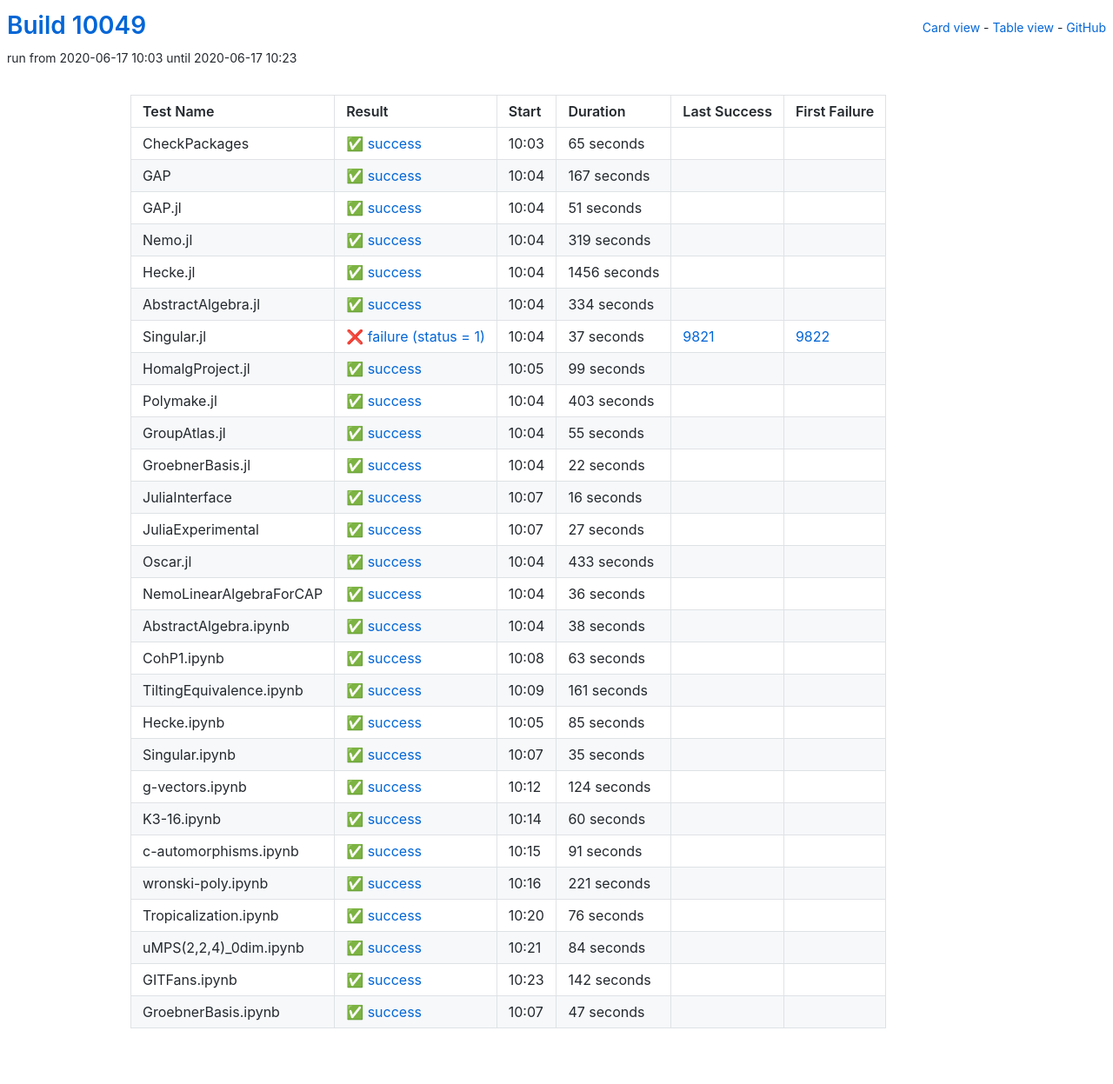
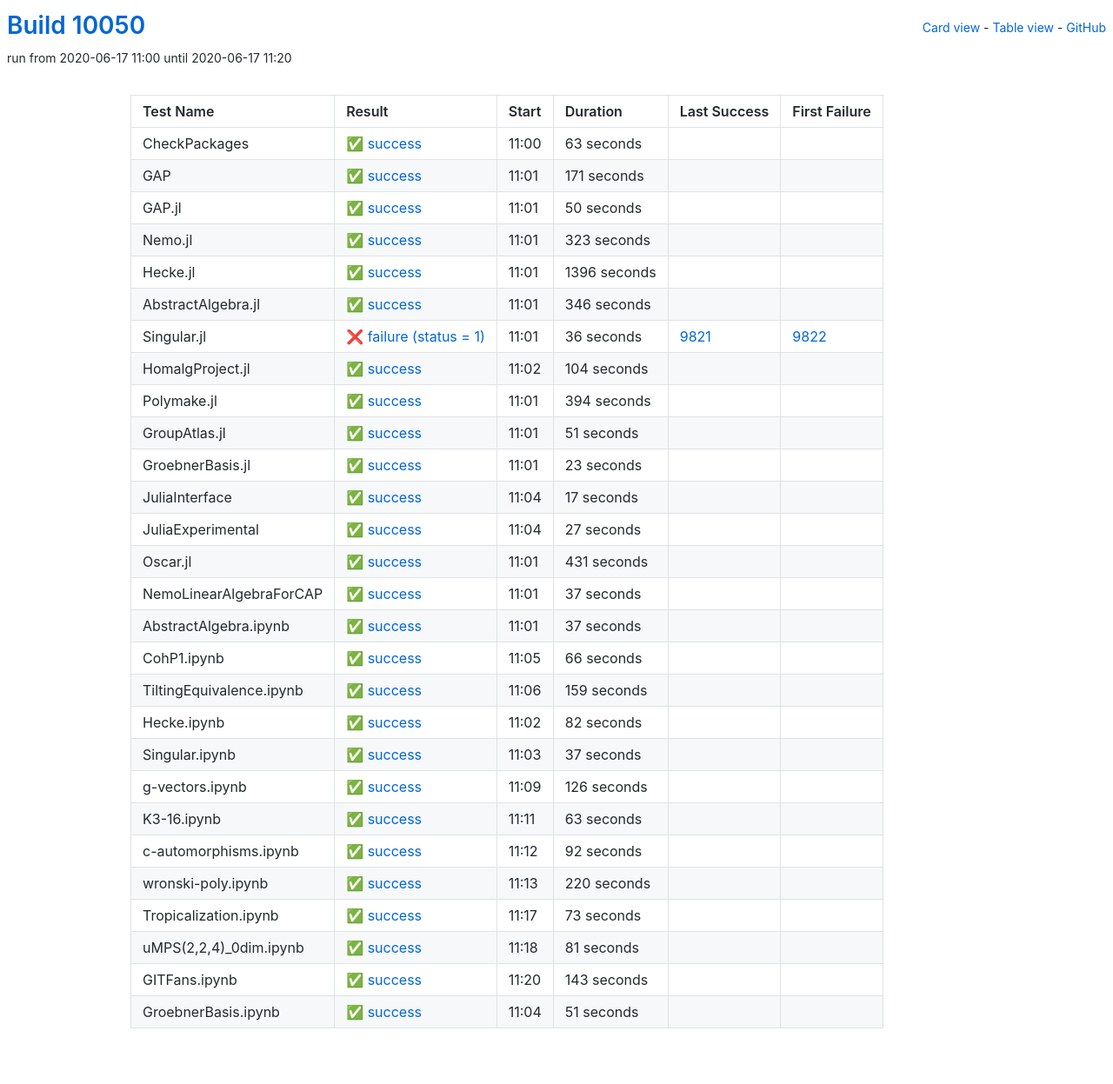
Before and after one commit to oscar-system/oscar-ci-status, a Jekyll site: the page built from table.html, in a window 1280 px wide. Shown: the whole page at 87% size. Built offline with Jekyll 4.4.1, drawn with Linux system fonts in a browser that asks for light colours.

Commit message:
Build #10050

```diff
--- a/_data/ci.yml
+++ b/_data/ci.yml
@@ -1,6 +1,6 @@
 ---
-build: 10049
-build_url: https://oscarci.mathematik.uni-kl.de/job/oscar/10049/
+build: 10050
+build_url: https://oscarci.mathematik.uni-kl.de/job/oscar/10050/
 job: oscar
 organization: oscar-system
 repo: oscar-ci-status
@@ -8,32 +8,116 @@
 tests:
 - name: CheckPackages
   id: checkpackages
-  log: https://oscarci.mathematik.uni-kl.de/job/oscar/10049/artifact/logs/build-10049/CheckPackages.log
-  start: 2020-06-17 10:03
+  log: https://oscarci.mathematik.uni-kl.de/job/oscar/10050/artifact/logs/build-10050/CheckPackages.log
+  start: 2020-06-17 11:00
   success: true
   exitcode: 0
   status: success
-  duration: 65
+  duration: 63
   last_success: false
   last_success_url:
   first_failure: false
   first_failure_url:
 - name: GAP
   id: gap
-  log: https://oscarci.mathematik.uni-kl.de/job/oscar/10049/artifact/logs/build-10049/GAP.log
-  start: 2020-06-17 10:04
+  log: https://oscarci.mathematik.uni-kl.de/job/oscar/10050/artifact/logs/build-10050/GAP.log
+  start: 2020-06-17 11:01
   success: true
   exitcode: 0
   status: success
-  duration: 167
+  duration: 171
   last_success: false
   last_success_url:
   first_failure: false
   first_failure_url:
 - name: GAP.jl
   id: gap-jl
-  log: https://oscarci.mathematik.uni-kl.de/job/oscar/10049/artifact/logs/build-10049/GAP.jl.log
-  start: 2020-06-17 10:04
+  log: https://oscarci.mathematik.uni-kl.de/job/oscar/10050/artifact/logs/build-10050/GAP.jl.log
+  start: 2020-06-17 11:01
+  success: true
+  exitcode: 0
+  status: success
+  duration: 50
+  last_success: false
+  last_success_url:
+  first_failure: false
+  first_failure_url:
+- name: Nemo.jl
+  id: nemo-jl
+  log: https://oscarci.mathematik.uni-kl.de/job/oscar/10050/artifact/logs/build-10050/Nemo.jl.log
+  start: 2020-06-17 11:01
+  success: true
+  exitcode: 0
+  status: success
+  duration: 323
+  last_success: false
+  last_success_url:
+  first_failure: false
+  first_failure_url:
+- name: Hecke.jl
+  id: hecke-jl
+  log: https://oscarci.mathematik.uni-kl.de/job/oscar/10050/artifact/logs/build-10050/Hecke.jl.log
+  start: 2020-06-17 11:01
+  success: true
+  exitcode: 0
+  status: success
+  duration: 1396
+  last_success: false
+  last_success_url:
+  first_failure: false
+  first_failure_url:
+- name: AbstractAlgebra.jl
+  id: abstractalgebra-jl
+  log: https://oscarci.mathematik.uni-kl.de/job/oscar/10050/artifact/logs/build-10050/AbstractAlgebra.jl.log
+  start: 2020-06-17 11:01
+  success: true
+  exitcode: 0
+  status: success
+  duration: 346
+  last_success: false
+  last_success_url:
+  first_failure: false
+  first_failure_url:
+- name: Singular.jl
+  id: singular-jl
+  log: https://oscarci.mathematik.uni-kl.de/job/oscar/10050/artifact/logs/build-10050/Singular.jl.log
+  start: 2020-06-17 11:01
+  success: false
+  exitcode: 1
+  status: failure
+  duration: 36
+  last_success: 9821
+  last_success_url: https://oscarci.mathematik.uni-kl.de/job/oscar/9821/
+  first_failure: 9822
+  first_failure_url: https://oscarci.mathematik.uni-kl.de/job/oscar/9822/
+- name: HomalgProject.jl
+  id: homalgproject-jl
+  log: https://oscarci.mathematik.uni-kl.de/job/oscar/10050/artifact/logs/build-10050/HomalgProject.jl.log
+  start: 2020-06-17 11:02
+  success: true
+  exitcode: 0
+  status: success
+  duration: 104
+  last_success: false
+  last_success_url:
+  first_failure: false
+  first_failure_url:
+- name: Polymake.jl
+  id: polymake-jl
+  log: https://oscarci.mathematik.uni-kl.de/job/oscar/10050/artifact/logs/build-10050/Polymake.jl.log
+  start: 2020-06-17 11:01
+  success: true
+  exitcode: 0
+  status: success
+  duration: 394
+  last_success: false
+  last_success_url:
+  first_failure: false
+  first_failure_url:
+- name: GroupAtlas.jl
+  id: groupatlas-jl
+  log: https://oscarci.mathematik.uni-kl.de/job/oscar/10050/artifact/logs/build-10050/GroupAtlas.jl.log
+  start: 2020-06-17 11:01
   success: true
   exitcode: 0
   status: success
@@ -42,118 +126,34 @@
   last_success_url:
   first_failure: false
   first_failure_url:
-- name: Nemo.jl
-  id: nemo-jl
-  log: https://oscarci.mathematik.uni-kl.de/job/oscar/10049/artifact/logs/build-10049/Nemo.jl.log
-  start: 2020-06-17 10:04
+- name: GroebnerBasis.jl
+  id: groebnerbasis-jl
+  log: https://oscarci.mathematik.uni-kl.de/job/oscar/10050/artifact/logs/build-10050/GroebnerBasis.jl.log
+  start: 2020-06-17 11:01
   success: true
   exitcode: 0
   status: success
-  duration: 319
-  last_success: false
-  last_success_url:
-  first_failure: false
-  first_failure_url:
-- name: Hecke.jl
-  id: hecke-jl
-  log: https://oscarci.mathematik.uni-kl.de/job/oscar/10049/artifact/logs/build-10049/Hecke.jl.log
-  start: 2020-06-17 10:04
-  success: true
-  exitcode: 0
-  status: success
-  duration: 1456
-  last_success: false
-  last_success_url:
-  first_failure: false
-  first_failure_url:
-- name: AbstractAlgebra.jl
-  id: abstractalgebra-jl
-  log: https://oscarci.mathematik.uni-kl.de/job/oscar/10049/artifact/logs/build-10049/AbstractAlgebra.jl.log
-  start: 2020-06-17 10:04
-  success: true
-  exitcode: 0
-  status: success
-  duration: 334
-  last_success: false
-  last_success_url:
-  first_failure: false
-  first_failure_url:
-- name: Singular.jl
-  id: singular-jl
-  log: https://oscarci.mathematik.uni-kl.de/job/oscar/10049/artifact/logs/build-10049/Singular.jl.log
-  start: 2020-06-17 10:04
-  success: false
-  exitcode: 1
-  status: failure
-  duration: 37
-  last_success: 9821
-  last_success_url: https://oscarci.mathematik.uni-kl.de/job/oscar/9821/
-  first_failure: 9822
-  first_failure_url: https://oscarci.mathematik.uni-kl.de/job/oscar/9822/
-- name: HomalgProject.jl
-  id: homalgproject-jl
-  log: https://oscarci.mathematik.uni-kl.de/job/oscar/10049/artifact/logs/build-10049/HomalgProject.jl.log
-  start: 2020-06-17 10:05
-  success: true
-  exitcode: 0
-  status: success
-  duration: 99
-  last_success: false
-  last_success_url:
-  first_failure: false
-  first_failure_url:
-- name: Polymake.jl
-  id: polymake-jl
-  log: https://oscarci.mathematik.uni-kl.de/job/oscar/10049/artifact/logs/build-10049/Polymake.jl.log
-  start: 2020-06-17 10:04
-  success: true
-  exitcode: 0
-  status: success
-  duration: 403
-  last_success: false
-  last_success_url:
-  first_failure: false
-  first_failure_url:
-- name: GroupAtlas.jl
-  id: groupatlas-jl
-  log: https://oscarci.mathematik.uni-kl.de/job/oscar/10049/artifact/logs/build-10049/GroupAtlas.jl.log
-  start: 2020-06-17 10:04
-  success: true
-  exitcode: 0
-  status: success
-  duration: 55
-  last_success: false
-  last_success_url:
-  first_failure: false
-  first_failure_url:
-- name: GroebnerBasis.jl
-  id: groebnerbasis-jl
-  log: https://oscarci.mathematik.uni-kl.de/job/oscar/10049/artifact/logs/build-10049/GroebnerBasis.jl.log
-  start: 2020-06-17 10:04
-  success: true
-  exitcode: 0
-  status: success
-  duration: 22
+  duration: 23
   last_success: false
   last_success_url:
   first_failure: false
   first_failure_url:
 - name: JuliaInterface
   id: juliainterface
-  log: https://oscarci.mathematik.uni-kl.de/job/oscar/10049/artifact/logs/build-10049/JuliaInterface.log
-  start: 2020-06-17 10:07
+  log: https://oscarci.mathematik.uni-kl.de/job/oscar/10050/artifact/logs/build-10050/JuliaInterface.log
+  start: 2020-06-17 11:04
   success: true
   exitcode: 0
   status: success
-  duration: 16
+  duration: 17
   last_success: false
   last_success_url:
   first_failure: false
   first_failure_url:
 - name: JuliaExperimental
   id: juliaexperimental
-  log: https://oscarci.mathematik.uni-kl.de/job/oscar/10049/artifact/logs/build-10049/JuliaExperimental.log
-  start: 2020-06-17 10:07
+  log: https://oscarci.mathematik.uni-kl.de/job/oscar/10050/artifact/logs/build-10050/JuliaExperimental.log
+  start: 2020-06-17 11:04
   success: true
   exitcode: 0
   status: success
@@ -164,44 +164,104 @@
   first_failure_url:
 - name: Oscar.jl
   id: oscar-jl
-  log: https://oscarci.mathematik.uni-kl.de/job/oscar/10049/artifact/logs/build-10049/Oscar.jl.log
-  start: 2020-06-17 10:04
+  log: https://oscarci.mathematik.uni-kl.de/job/oscar/10050/artifact/logs/build-10050/Oscar.jl.log
+  start: 2020-06-17 11:01
   success: true
   exitcode: 0
   status: success
-  duration: 433
+  duration: 431
   last_success: false
   last_success_url:
   first_failure: false
   first_failure_url:
 - name: NemoLinearAlgebraForCAP
   id: nemolinearalgebraforcap
-  log: https://oscarci.mathematik.uni-kl.de/job/oscar/10049/artifact/logs/build-10049/NemoLinearAlgebraForCAP.log
-  start: 2020-06-17 10:04
+  log: https://oscarci.mathematik.uni-kl.de/job/oscar/10050/artifact/logs/build-10050/NemoLinearAlgebraForCAP.log
+  start: 2020-06-17 11:01
   success: true
   exitcode: 0
   status: success
-  duration: 36
+  duration: 37
   last_success: false
   last_success_url:
   first_failure: false
   first_failure_url:
 - name: AbstractAlgebra.ipynb
   id: abstractalgebra-ipynb
-  log: https://oscarci.mathematik.uni-kl.de/job/oscar/10049/artifact/logs/build-10049/AbstractAlgebra.ipynb.log
-  start: 2020-06-17 10:04
+  log: https://oscarci.mathematik.uni-kl.de/job/oscar/10050/artifact/logs/build-10050/AbstractAlgebra.ipynb.log
+  start: 2020-06-17 11:01
   success: true
   exitcode: 0
   status: success
-  duration: 38
+  duration: 37
   last_success: false
   last_success_url:
   first_failure: false
   first_failure_url:
 - name: CohP1.ipynb
   id: cohp1-ipynb
-  log: https://oscarci.mathematik.uni-kl.de/job/oscar/10049/artifact/logs/build-10049/CohP1.ipynb.log
-  start: 2020-06-17 10:08
+  log: https://oscarci.mathematik.uni-kl.de/job/oscar/10050/artifact/logs/build-10050/CohP1.ipynb.log
+  start: 2020-06-17 11:05
+  success: true
+  exitcode: 0
+  status: success
+  duration: 66
+  last_success: false
+  last_success_url:
+  first_failure: false
+  first_failure_url:
+- name: TiltingEquivalence.ipynb
+  id: tiltingequivalence-ipynb
+  log: https://oscarci.mathematik.uni-kl.de/job/oscar/10050/artifact/logs/build-10050/TiltingEquivalence.ipynb.log
+  start: 2020-06-17 11:06
+  success: true
+  exitcode: 0
+  status: success
+  duration: 159
+  last_success: false
+  last_success_url:
+  first_failure: false
+  first_failure_url:
+- name: Hecke.ipynb
+  id: hecke-ipynb
+  log: https://oscarci.mathematik.uni-kl.de/job/oscar/10050/artifact/logs/build-10050/Hecke.ipynb.log
+  start: 2020-06-17 11:02
+  success: true
+  exitcode: 0
+  status: success
+  duration: 82
+  last_success: false
+  last_success_url:
+  first_failure: false
+  first_failure_url:
+- name: Singular.ipynb
+  id: singular-ipynb
+  log: https://oscarci.mathematik.uni-kl.de/job/oscar/10050/artifact/logs/build-10050/Singular.ipynb.log
+  start: 2020-06-17 11:03
+  success: true
+  exitcode: 0
+  status: success
+  duration: 37
+  last_success: false
+  last_success_url:
+  first_failure: false
+  first_failure_url:
+- name: g-vectors.ipynb
+  id: g-vectors-ipynb
+  log: https://oscarci.mathematik.uni-kl.de/job/oscar/10050/artifact/logs/build-10050/g-vectors.ipynb.log
+  start: 2020-06-17 11:09
+  success: true
+  exitcode: 0
+  status: success
+  duration: 126
+  last_success: false
+  last_success_url:
+  first_failure: false
+  first_failure_url:
+- name: K3-16.ipynb
+  id: k3-16-ipynb
+  log: https://oscarci.mathematik.uni-kl.de/job/oscar/10050/artifact/logs/build-10050/K3-16.ipynb.log
+  start: 2020-06-17 11:11
   success: true
   exitcode: 0
   status: success
@@ -210,134 +270,74 @@
   last_success_url:
   first_failure: false
   first_failure_url:
-- name: TiltingEquivalence.ipynb
-  id: tiltingequivalence-ipynb
-  log: https://oscarci.mathematik.uni-kl.de/job/oscar/10049/artifact/logs/build-10049/TiltingEquivalence.ipynb.log
-  start: 2020-06-17 10:09
+- name: c-automorphisms.ipynb
+  id: c-automorphisms-ipynb
+  log: https://oscarci.mathematik.uni-kl.de/job/oscar/10050/artifact/logs/build-10050/c-automorphisms.ipynb.log
+  start: 2020-06-17 11:12
   success: true
   exitcode: 0
   status: success
-  duration: 161
-  last_success: false
-  last_success_url:
-  first_failure: false
-  first_failure_url:
-- name: Hecke.ipynb
-  id: hecke-ipynb
-  log: https://oscarci.mathematik.uni-kl.de/job/oscar/10049/artifact/logs/build-10049/Hecke.ipynb.log
-  start: 2020-06-17 10:05
-  success: true
-  exitcode: 0
-  status: success
-  duration: 85
-  last_success: false
-  last_success_url:
-  first_failure: false
-  first_failure_url:
-- name: Singular.ipynb
-  id: singular-ipynb
-  log: https://oscarci.mathematik.uni-kl.de/job/oscar/10049/artifact/logs/build-10049/Singular.ipynb.log
-  start: 2020-06-17 10:07
-  success: true
-  exitcode: 0
-  status: success
-  duration: 35
-  last_success: false
-  last_success_url:
-  first_failure: false
-  first_failure_url:
-- name: g-vectors.ipynb
-  id: g-vectors-ipynb
-  log: https://oscarci.mathematik.uni-kl.de/job/oscar/10049/artifact/logs/build-10049/g-vectors.ipynb.log
-  start: 2020-06-17 10:12
-  success: true
-  exitcode: 0
-  status: success
-  duration: 124
-  last_success: false
-  last_success_url:
-  first_failure: false
-  first_failure_url:
-- name: K3-16.ipynb
-  id: k3-16-ipynb
-  log: https://oscarci.mathematik.uni-kl.de/job/oscar/10049/artifact/logs/build-10049/K3-16.ipynb.log
-  start: 2020-06-17 10:14
-  success: true
-  exitcode: 0
-  status: success
-  duration: 60
-  last_success: false
-  last_success_url:
-  first_failure: false
-  first_failure_url:
-- name: c-automorphisms.ipynb
-  id: c-automorphisms-ipynb
-  log: https://oscarci.mathematik.uni-kl.de/job/oscar/10049/artifact/logs/build-10049/c-automorphisms.ipynb.log
-  start: 2020-06-17 10:15
-  success: true
-  exitcode: 0
-  status: success
-  duration: 91
+  duration: 92
   last_success: false
   last_success_url:
   first_failure: false
   first_failure_url:
 - name: wronski-poly.ipynb
   id: wronski-poly-ipynb
-  log: https://oscarci.mathematik.uni-kl.de/job/oscar/10049/artifact/logs/build-10049/wronski-poly.ipynb.log
-  start: 2020-06-17 10:16
+  log: https://oscarci.mathematik.uni-kl.de/job/oscar/10050/artifact/logs/build-10050/wronski-poly.ipynb.log
+  start: 2020-06-17 11:13
   success: true
   exitcode: 0
   status: success
-  duration: 221
+  duration: 220
   last_success: false
   last_success_url:
   first_failure: false
   first_failure_url:
 - name: Tropicalization.ipynb
   id: tropicalization-ipynb
-  log: https://oscarci.mathematik.uni-kl.de/job/oscar/10049/artifact/logs/build-10049/Tropicalization.ipynb.log
-  start: 2020-06-17 10:20
+  log: https://oscarci.mathematik.uni-kl.de/job/oscar/10050/artifact/logs/build-10050/Tropicalization.ipynb.log
+  start: 2020-06-17 11:17
   success: true
   exitcode: 0
   status: success
-  duration: 76
+  duration: 73
   last_success: false
   last_success_url:
   first_failure: false
   first_failure_url:
 - name: uMPS(2,2,4)_0dim.ipynb
   id: umps-2-2-4-0dim-ipynb
-  log: https://oscarci.mathematik.uni-kl.de/job/oscar/10049/artifact/logs/build-10049/uMPS-2-2-4-_0dim.ipynb.log
-  start: 2020-06-17 10:21
+  log: https://oscarci.mathematik.uni-kl.de/job/oscar/10050/artifact/logs/build-10050/uMPS-2-2-4-_0dim.ipynb.log
+  start: 2020-06-17 11:18
   success: true
   exitcode: 0
   status: success
-  duration: 84
+  duration: 81
   last_success: false
   last_success_url:
   first_failure: false
   first_failure_url:
 - name: GITFans.ipynb
   id: gitfans-ipynb
-  log: https://oscarci.mathematik.uni-kl.de/job/oscar/10049/artifact/logs/build-10049/GITFans.ipynb.log
-  start: 2020-06-17 10:23
+  log: https://oscarci.mathematik.uni-kl.de/job/oscar/10050/artifact/logs/build-10050/GITFans.ipynb.log
+  start: 2020-06-17 11:20
   success: true
   exitcode: 0
   status: success
-  duration: 142
+  duration: 143
   last_success: false
   last_success_url:
   first_failure: false
   first_failure_url:
 - name: GroebnerBasis.ipynb
   id: groebnerbasis-ipynb
-  log: https://oscarci.mathematik.uni-kl.de/job/oscar/10049/artifact/logs/build-10049/GroebnerBasis.ipynb.log
-  start: 2020-06-17 10:07
+  log: https://oscarci.mathematik.uni-kl.de/job/oscar/10050/artifact/logs/build-10050/GroebnerBasis.ipynb.log
+  start: 2020-06-17 11:04
   success: true
   exitcode: 0
   status: success
-  duration: 47
+  duration: 51
   last_success: false
   last_success_url:
   first_failure: false
```
Also changed, not shown: README.md.
